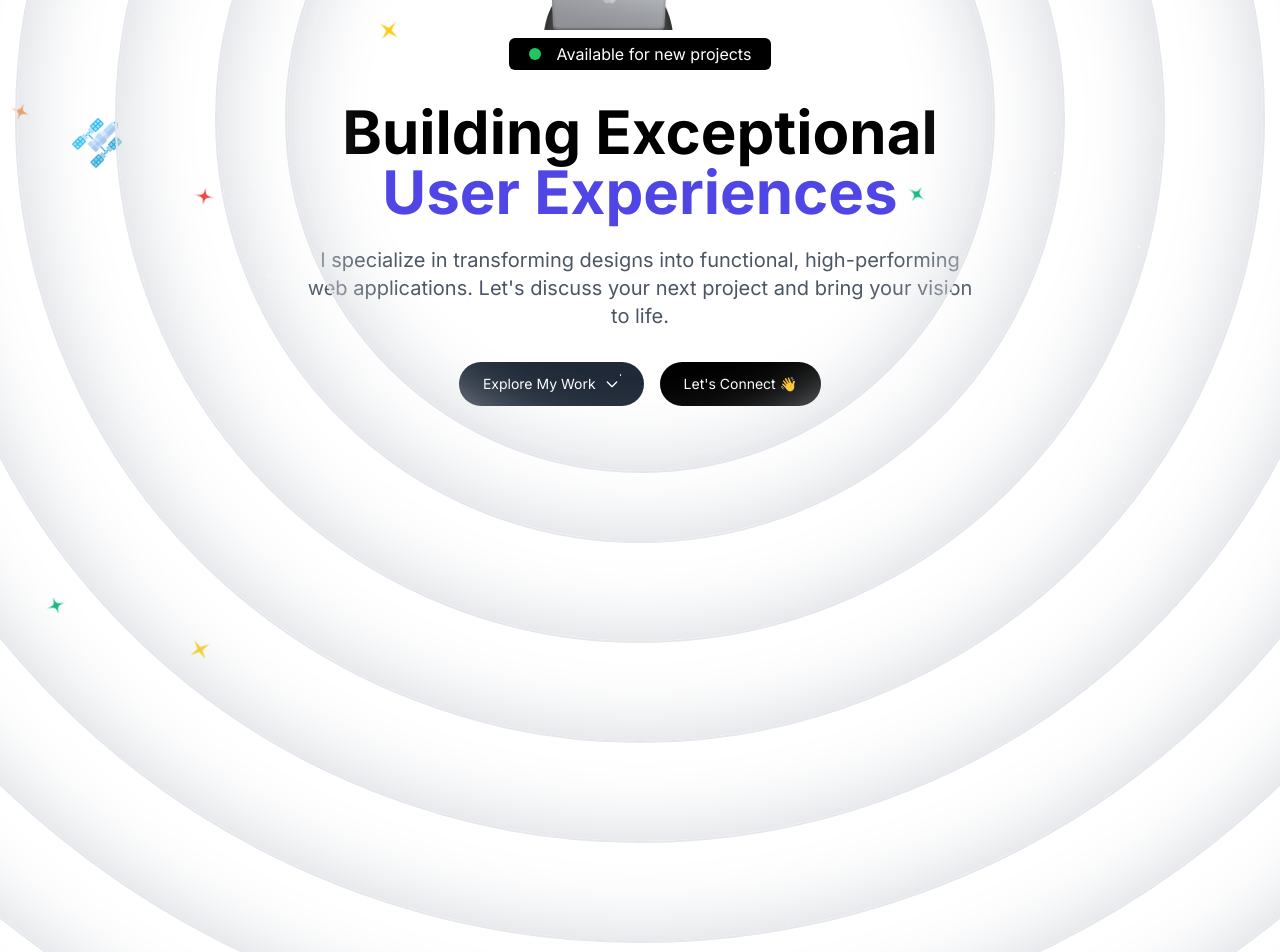
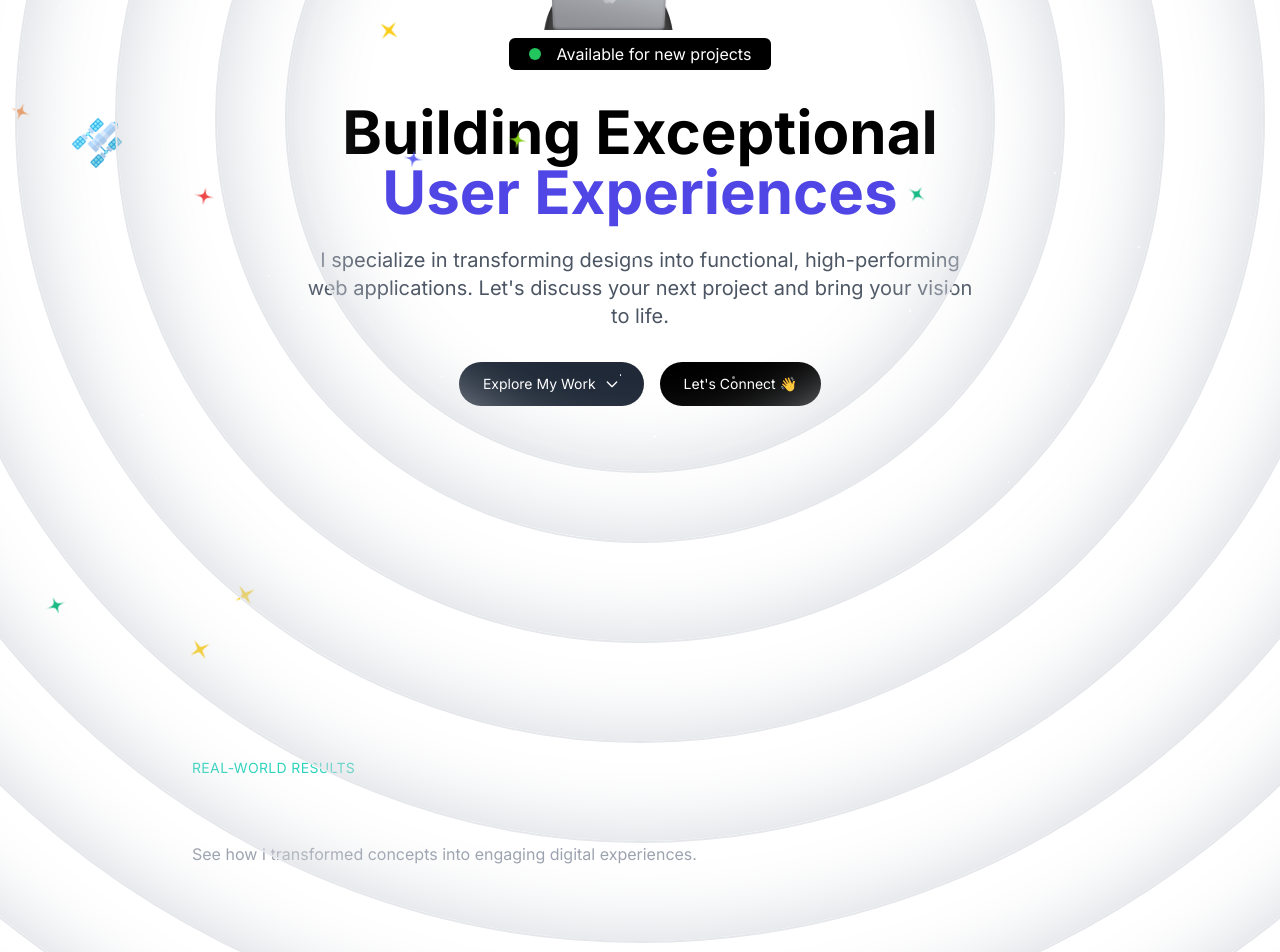
Before and after one commit to Waqar-ahmedkhan/portfolio, a Next.js app: page / in a window 1280 px wide. Shown: the part 320-1272 px from the top of the page. Built offline with nearby package versions, Linux system fonts and the light colour scheme; a web font is replaced by a local one.

Commit message:
projects

```diff
--- a/src/app/page.tsx
+++ b/src/app/page.tsx
@@ -1,3 +1,4 @@
+import Projects from "@/components/Projects";
 import { Header } from "@/sections/Header";
 import { HeroSection } from "@/sections/Hero";
 
@@ -6,7 +7,7 @@ export default function Home() {
     <div>
       <Header/>
      <HeroSection/>
-
+     <Projects/>
     </div>
   );
 }
--- /dev/null
+++ b/src/components/ProjectCards.tsx
@@ -0,0 +1,43 @@
+import Image from "next/image";
+import React from 'react'
+
+interface CardInfo {
+  title: string;
+  company: string;
+  year: string;
+  description: string;
+  achievements: string[];
+  imageUrl: string;
+}
+
+function ProjectCards({ title, company, year, description, achievements, imageUrl }: CardInfo) {
+  return (
+    <div className="bg-gray-800 rounded-lg p-6 mb-6">
+    <div className="flex flex-col md:flex-row">
+      <div className="md:w-1/2 pr-4">
+        <p className="text-teal-400 text-sm mb-2">{company} • {year}</p>
+        <h3 className="text-white text-2xl font-bold mb-2">{title}</h3>
+        <p className="text-gray-400 mb-4">{description}</p>
+        <ul className="text-gray-300 mb-4">
+          {achievements.map((achievement, index) => (
+            <li key={index} className="flex items-center mb-2">
+              <svg className="w-4 h-4 mr-2 text-teal-400" fill="currentColor" viewBox="0 0 20 20">
+                <path fillRule="evenodd" d="M16.707 5.293a1 1 0 010 1.414l-8 8a1 1 0 01-1.414 0l-4-4a1 1 0 011.414-1.414L8 12.586l7.293-7.293a1 1 0 011.414 0z" clipRule="evenodd" />
+              </svg>
+              {achievement}
+            </li>
+          ))}
+        </ul>
+        <button className="bg-white text-gray-800 px-4 py-2 rounded-full font-semibold hover:bg-gray-200 transition duration-300">
+          Visit Live Site
+        </button>
+      </div>
+      <div className="md:w-1/2 mt-4 md:mt-0">
+        {/* <Image src={imageUrl} alt={title} width={100} className="rounded-lg w-full h-auto" /> */}
+      </div>
+    </div>
+  </div>
+  )
+}
+
+export default ProjectCards
--- a/src/components/Projects.tsx
+++ b/src/components/Projects.tsx
@@ -1,11 +1,34 @@
-import React from 'react'
+import React from 'react';
+import ProjectCards from './ProjectCards';
+
 
 function Projects() {
   return (
-    <div>
+    <div className="py-[16rem]  text-white ">
+      <div className="max-w-4xl mx-auto">
+        <h2 className="text-teal-400 text-sm uppercase tracking-wide mb-2">Real-World Results</h2>
+        <h1 className="text-4xl font-bold mb-4">Featured Projects</h1>
+        <p className="text-gray-400 mb-8">
+          See how I transformed concepts into engaging digital experiences.
+        </p>
 
+        {/* <ProjectCards
+          title="Dark SaaS Landing Page"
+          company="ACME Corp"
+          year="2022"
+          description="A modern, dark-themed landing page for a SaaS product."
+          achievements={[
+            "Enhanced user experience by 40%",
+            "Improved site speed by 50%",
+            "Increased mobile traffic by 35%"
+          ]}
+          imageUrl="/path/to/project-image.jpg"
+        /> */}
+
+
+      </div>
     </div>
-  )
+  );
 }
 
-export default Projects
+export default Projects;
--- a/src/components/SolarSystem.tsx
+++ b/src/components/SolarSystem.tsx
@@ -30,6 +30,22 @@ function SolarSystem() {
   <StarIcon className="text-red-500 size-15" />
 </HeroOrbit>
 
+<HeroOrbit size={350} rotate={-60} duration={500}>
+  <StarIcon className="text-indigo-500 size-15" />
+</HeroOrbit>
+
+<HeroOrbit size={970} rotate={-60} duration={500}>
+  <StarIcon className="text-red-500 size-15" />
+</HeroOrbit>
+
+<HeroOrbit size={200} rotate={-60} duration={500}>
+  <StarIcon className="text-lime-500 size-15" />
+</HeroOrbit>
+
+<HeroOrbit size={540} rotate={-60} duration={500}>
+  <StarIcon className="text-white size-15" />
+</HeroOrbit>
+
 <HeroOrbit size={430} rotate={150} duration={3000}>
   <StarIcon className="text-emerald-500 size-15" />
 </HeroOrbit>
@@ -52,6 +68,22 @@ function SolarSystem() {
   <SpeckleIcon className="text-yellow-400 size-15" />
 </HeroOrbit>
 
+
+
+
+
+<HeroOrbit size={1200} rotate={78} duration={1000}>
+  <SpeckleIcon className="text-yellow-400 size-10" />
+</HeroOrbit>
+<HeroOrbit size={1100} rotate={-28} duration={1000}>
+  <SpeckleIcon className="text-yellow-400 size-15" />
+</HeroOrbit>
+<HeroOrbit size={900} rotate={-98} duration={1000}>
+  <SpeckleIcon className="text-yellow-400 size-15" />
+</HeroOrbit>
+
+
+
 {/* Extra Stars */}
 <HeroOrbit size={550} rotate={30} duration={600}>
   <StarIcon className="text-yellow-400 size-15" />
--- a/src/components/SpaceEnvironment.tsx
+++ b/src/components/SpaceEnvironment.tsx
@@ -1,7 +1,8 @@
 "use client";
+
 import React, { useMemo } from 'react';
 
-const StarField = ({ count = 150 }) => {
+const StarField = ({ count = 200 }) => {
   const stars = useMemo(() => {
     return Array.from({ length: count }, () => ({
       top: `${Math.random() * 100}%`,
@@ -33,8 +34,8 @@ const StarField = ({ count = 150 }) => {
 
 const SpaceEnvironment = () => {
   return (
-    <div className="absolute inset-0 pointer-events-none">
-      <StarField count={150} />
+    <div className="absolute inset-0 w-full h-full pointer-events-none overflow-hidden">
+      <StarField count={200} />
     </div>
   );
 };
```
